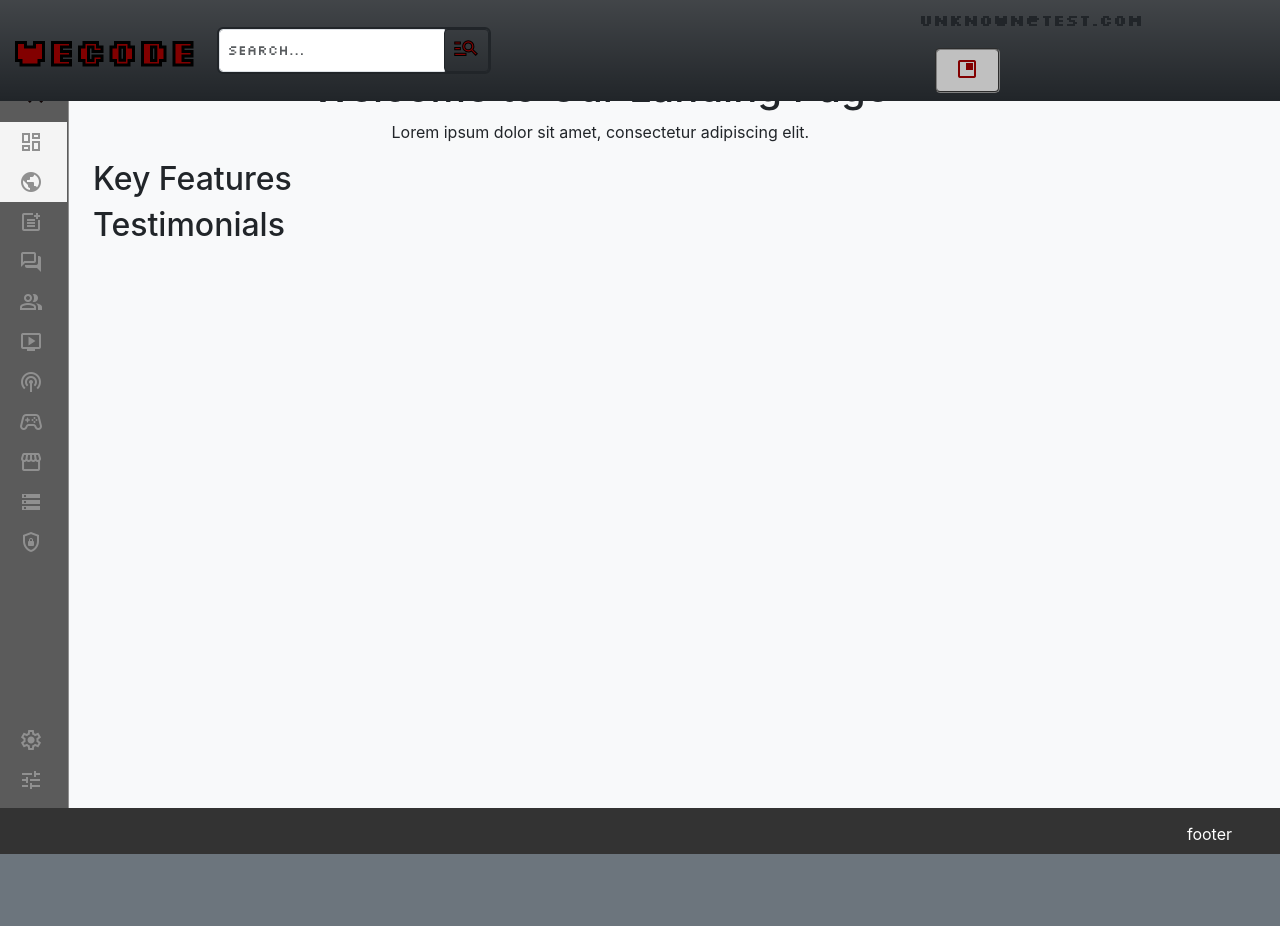
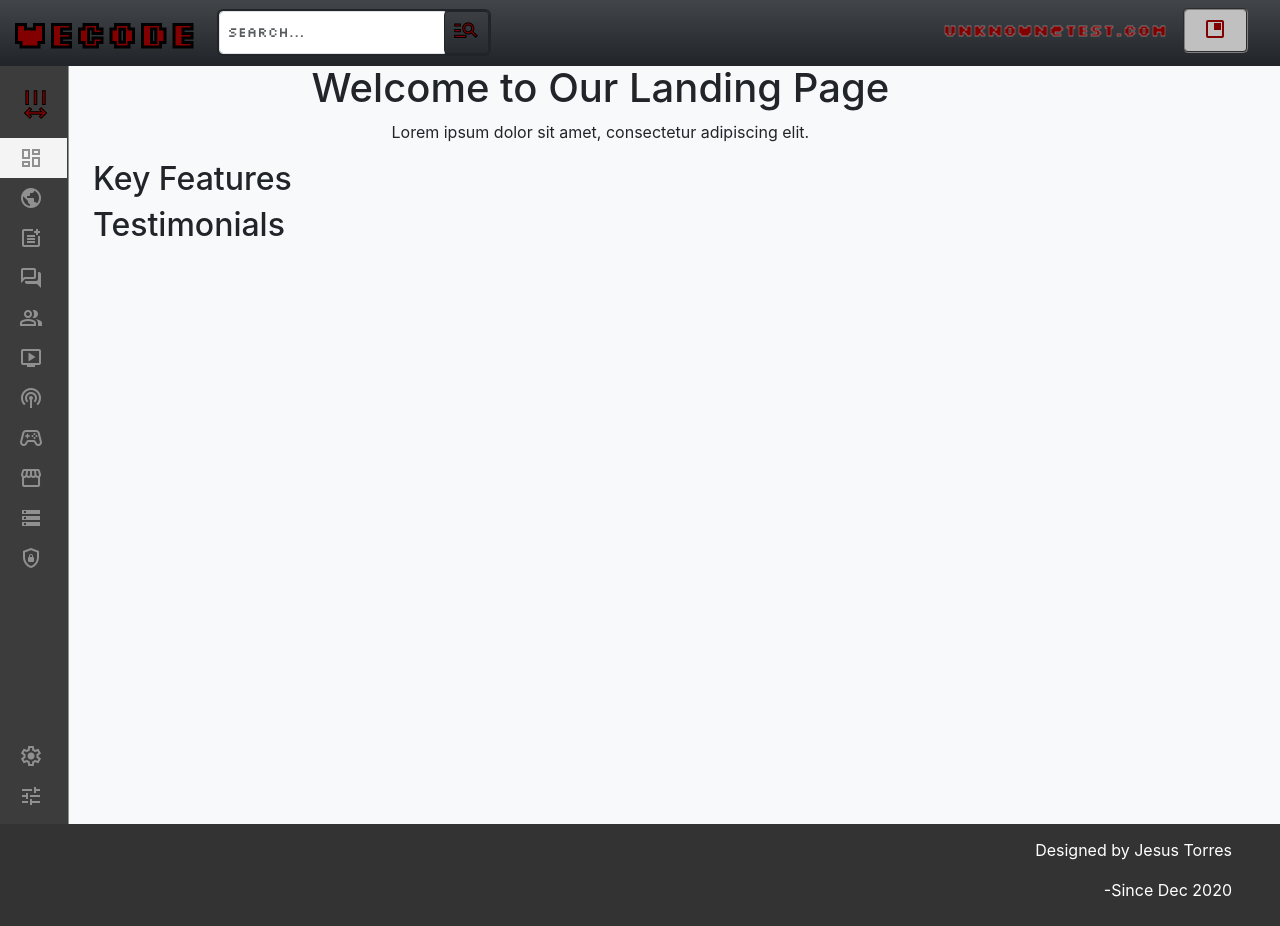
Before and after one commit to TorresjDev/weCode, a React (Create React App) app in the folder frontend/: page / in a window 1280 px wide. Before the commit the page ends 854 px from the top, so only its background shows below. Built offline with nearby package versions, Linux system fonts and the light colour scheme; no server answers; a web font is replaced by a local one.

Commit message:
frontend work

```diff
--- a/frontend/src/App.jsx
+++ b/frontend/src/App.jsx
@@ -27,10 +27,10 @@ function App() {
 		<div className="app bg-light">
 			<Suspense fallback={loading}>
 				<Navbar user={state} />
-				<div className="row mt-5">
+				<div className="row app-body">
 					<SideBar user={state} />
-					<div className="col-md-10 mt-3">
-						<main className="pages">
+					<div className="col-md-10 ">
+						<main className="pages ">
 							<Routes>
 								<Route path="/" element={<Home user={state} />} />
 								<Route path="/quotes" element={<Quotes />} />
--- a/frontend/src/app.css
+++ b/frontend/src/app.css
@@ -23,6 +23,9 @@ html {
 	width: 100%;
 }
 
+.app-body {
+	margin-top: 5%;
+}
 /*! App END */
 
 /*? pages START */
@@ -82,6 +85,16 @@ nav .weCode:hover {
 nav .search-btn:hover {
 	color: #c0c0c0;
 	-webkit-text-stroke: 1px #820000;
+}
+
+.user-navbar {
+	display: flex;
+}
+
+.user-navbar p {
+	margin-top: 3%;
+	color: #820000;
+	-webkit-text-stroke: 0.3px #c0c0c0;
 }
 
 .dropdown .dropbtn {
@@ -147,7 +160,7 @@ nav .search-btn:hover {
 /*? SideBar Start*/
 .sidebar {
 	flex-shrink: 0;
-	background-color: #5b5b5b;
+	background-color: #3c3c3c;
 	overflow: hidden;
 	width: 69px;
 	border-right: 1px solid var(--light-gray);
@@ -311,12 +324,12 @@ nav .search-btn:hover {
 	font-size: 0.75rem;
 	font-weight: bold;
 	margin-bottom: 0.15rem;
-	margin-top: 0.5rem;
 }
 
 .channel-name {
-	color: #181818;
+	color: #ffffff;
 	font-size: 0.75rem;
+	font-weight: bold;
 }
 
 .sidebar .top-sidebar {
--- a/frontend/src/components/Footer.jsx
+++ b/frontend/src/components/Footer.jsx
@@ -1,7 +1,16 @@
 import React from "react";
 
 function Footer() {
-	return <footer className="footer pb-2">footer</footer>;
+	return (
+		<footer className="footer pb-2">
+			<div className="">
+				<p>Designed by Jesus Torres</p>
+			</div>
+			<div className="">
+				<p>-Since Dec 2020</p>
+			</div>
+		</footer>
+	);
 }
 
 export default Footer;
--- a/frontend/src/components/Navbar.jsx
+++ b/frontend/src/components/Navbar.jsx
@@ -60,7 +60,7 @@ function Navbar({ user }) {
 							</li>
 						</ul>
 					) : (
-						<div className="row">
+						<div className="user-navbar">
 							<p>{user.email}</p>
 							<div class="dropdown">
 								<button class="dropbtn mx-3 px-3 py-1">
--- a/frontend/src/components/SideBar.jsx
+++ b/frontend/src/components/SideBar.jsx
@@ -29,7 +29,7 @@ function SideBar({ user }) {
 							<div className="hidden-sidebar">Dashboard</div>
 						</Link>
 					</li>
-					<li className="sidebar-list-item active">
+					<li className="sidebar-list-item ">
 						<Link to="" className="sidebar-link">
 							<div className="material-symbols-outlined" title="">
 								public
```
